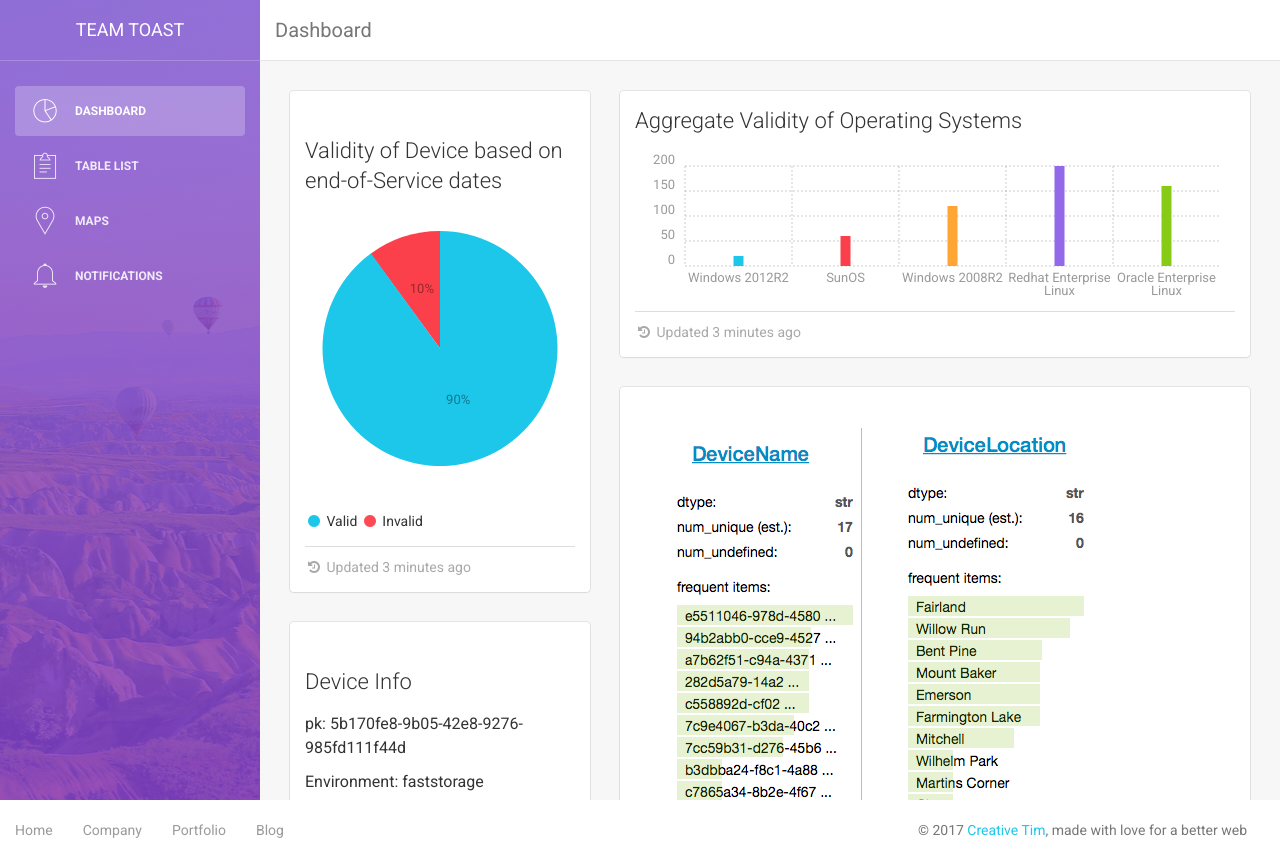
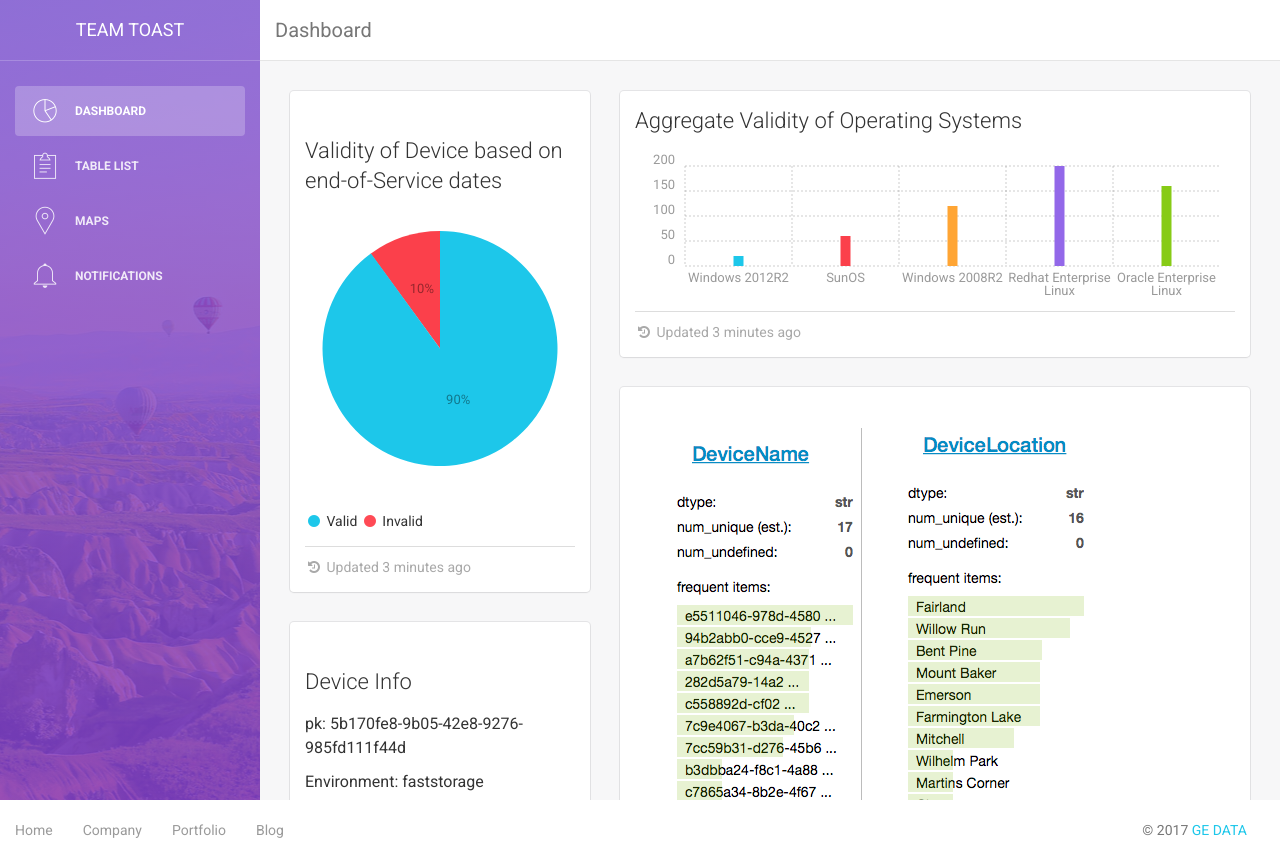
Before and after one commit to Dragomir2020/AR_DataAnalytics, a plain HTML site: page index.html in a window 1280 px wide. Drawn offline with Linux system fonts and the light colour scheme; some packages are replaced by stand-ins of ours.

Commit message:
Update index.html

```diff
--- a/index.html
+++ b/index.html
@@ -236,7 +236,7 @@
                     </ul>
                 </nav>
                 <p class="copyright pull-right">
-                    &copy; <script>document.write(new Date().getFullYear())</script> <a href="http://www.creative-tim.com">Creative Tim</a>, made with love for a better web
+                    &copy; <script>document.write(new Date().getFullYear())</script> <a href="http://www.dillondragomir.weebly.com">GE DATA</a>
                 </p>
             </div>
         </footer>
```
